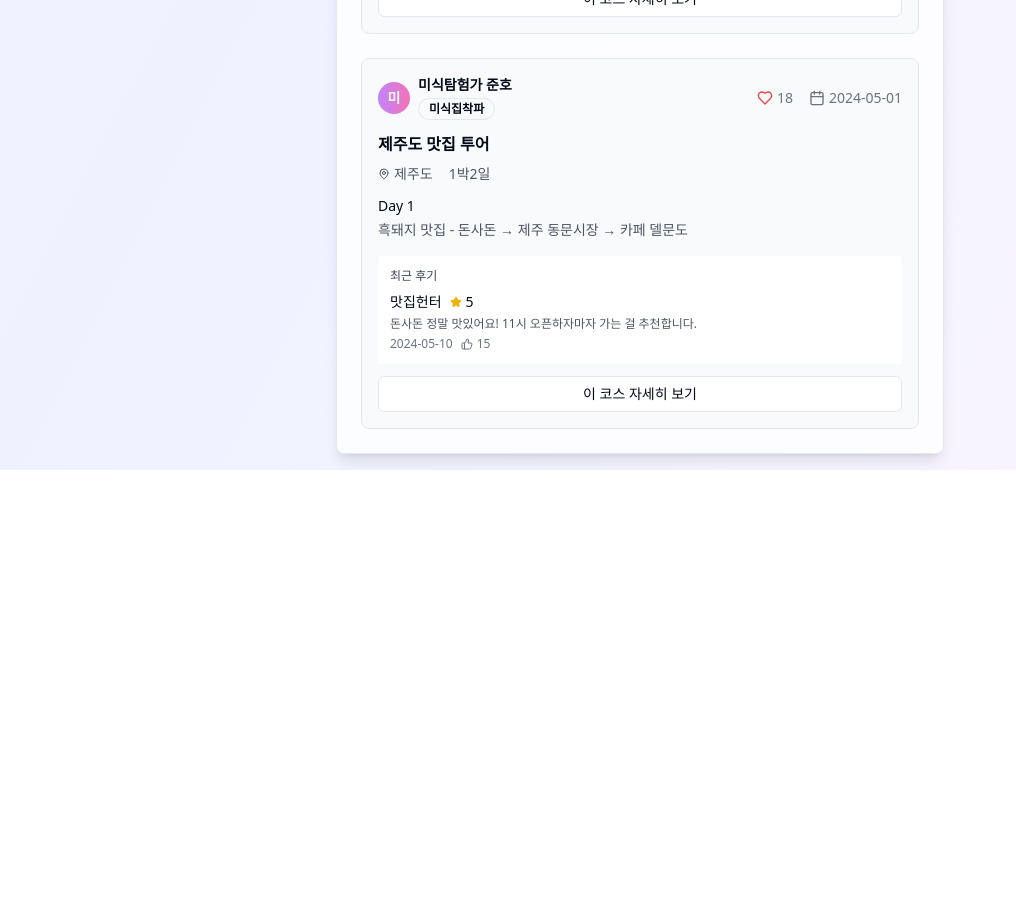
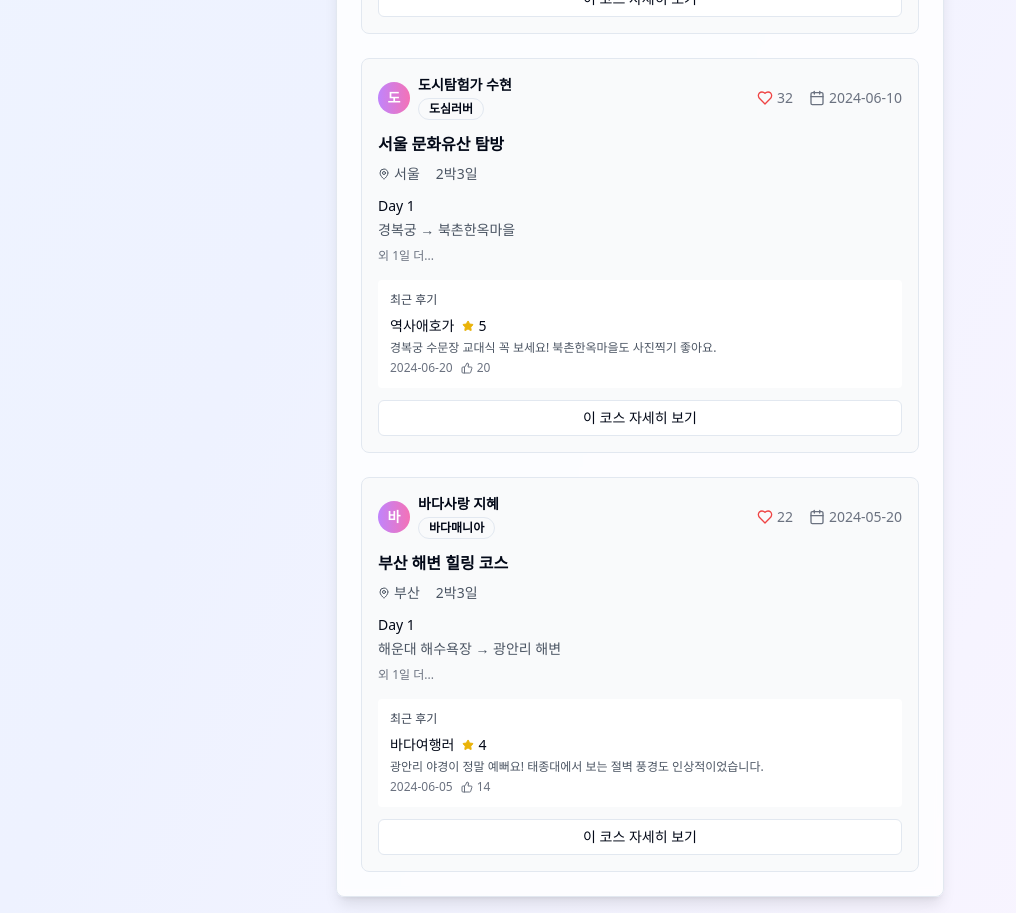
Before and after one commit to AHHYUNJU/joyful-route-creator, a React (Vite) app: page /trip-planner in a window 1280 px wide. Shown: the part 2060-2973 px from the top of the page, without its empty margins (0-1016 px from the left). Before the commit the page ends 2530 px from the top, so only its background shows below. Built offline with nearby package versions, Linux system fonts and the light colour scheme.

Commit message:
feat: Dynamically filter other user trips
Filter the "다른 사람들 코스 둘러보기" section's displayed trips based on the selected location in the trip planner. This ensures that users see relevant trip recommendations based on their chosen destination.

```diff
--- a/src/components/OtherUsersTrips.tsx
+++ b/src/components/OtherUsersTrips.tsx
@@ -5,7 +5,13 @@ import { Button } from "@/components/ui/button";
 import { Heart, Star, ThumbsUp, Calendar, MapPin } from "lucide-react";
 import { mockOtherUserTrips, OtherUserTrip } from "@/data/mockTripData";
 
-const OtherUsersTrips = () => {
+interface OtherUsersTripsProps {
+  selectedLocation?: string;
+  selectedDuration?: string;
+  selectedInterests?: string[];
+}
+
+const OtherUsersTrips = ({ selectedLocation, selectedDuration, selectedInterests }: OtherUsersTripsProps) => {
   const [likedTrips, setLikedTrips] = useState<Set<string>>(new Set());
   const [selectedTrip, setSelectedTrip] = useState<OtherUserTrip | null>(null);
 
@@ -24,6 +30,45 @@ const OtherUsersTrips = () => {
   const viewTripDetails = (trip: OtherUserTrip) => {
     setSelectedTrip(trip);
   };
+
+  // Filter trips based on selected location and duration
+  const getFilteredTrips = () => {
+    let filteredTrips = mockOtherUserTrips;
+
+    // Filter by location if selected
+    if (selectedLocation && selectedLocation.trim()) {
+      filteredTrips = filteredTrips.filter(trip =>
+        trip.tripPlan.location.includes(selectedLocation) ||
+        selectedLocation.includes(trip.tripPlan.location)
+      );
+    }
+
+    // Filter by duration if selected
+    if (selectedDuration) {
+      filteredTrips = filteredTrips.filter(trip =>
+        trip.tripPlan.duration === selectedDuration
+      );
+    }
+
+    // If no trips match the filters, show all trips but prioritize by location
+    if (filteredTrips.length === 0) {
+      filteredTrips = mockOtherUserTrips;
+      if (selectedLocation && selectedLocation.trim()) {
+        // Sort to prioritize trips from the same location
+        filteredTrips = [...filteredTrips].sort((a, b) => {
+          const aMatches = a.tripPlan.location.includes(selectedLocation) || selectedLocation.includes(a.tripPlan.location);
+          const bMatches = b.tripPlan.location.includes(selectedLocation) || selectedLocation.includes(b.tripPlan.location);
+          if (aMatches && !bMatches) return -1;
+          if (!aMatches && bMatches) return 1;
+          return 0;
+        });
+      }
+    }
+
+    return filteredTrips;
+  };
+
+  const filteredTrips = getFilteredTrips();
 
   if (selectedTrip) {
     return (
@@ -119,13 +164,22 @@ const OtherUsersTrips = () => {
         <CardTitle className="flex items-center gap-2">
           <Heart className="w-5 h-5 text-pink-500" />
           다른 사람들 코스 둘러보기
+          {selectedLocation && (
+            <Badge variant="secondary" className="text-xs">
+              {selectedLocation} 중심
+            </Badge>
+          )}
         </CardTitle>
         <CardDescription>
-          비슷한 취향의 여행자들이 만든 코스를 참고해보세요
+          {selectedLocation && selectedDuration
+            ? `${selectedLocation} ${selectedDuration} 여행자들이 만든 코스를 참고해보세요`
+            : "비슷한 취향의 여행자들이 만든 코스를 참고해보세요"
+          }
         </CardDescription>
       </CardHeader>
       <CardContent className="space-y-6">
-        {mockOtherUserTrips.map((userTrip) => (
+        {filteredTrips.length > 0 ? (
+          filteredTrips.map((userTrip) => (
             <div key={userTrip.id} className="border rounded-lg p-4 bg-gray-50">
               <div className="flex items-center justify-between mb-3">
                 <div className="flex items-center gap-2">
@@ -226,7 +280,13 @@ const OtherUsersTrips = () => {
                 이 코스 자세히 보기
               </Button>
             </div>
-        ))}
+          ))
+        ) : (
+          <div className="text-center py-8 text-gray-500">
+            <p>해당 조건에 맞는 추천 코스가 아직 없습니다.</p>
+            <p className="text-sm mt-2">다른 지역이나 기간으로 검색해보세요.</p>
+          </div>
+        )}
       </CardContent>
     </Card>
   );
--- a/src/data/mockTripData.ts
+++ b/src/data/mockTripData.ts
@@ -434,5 +434,161 @@ export const mockOtherUserTrips: OtherUserTrip[] = [
     ],
     likes: 18,
     createdAt: "2024-05-01"
+  },
+  {
+    id: "trip-3",
+    userId: "user-3",
+    userName: "도시탐험가 수현",
+    userType: "도심러버",
+    tripPlan: {
+      title: "서울 문화유산 탐방",
+      duration: "2박3일",
+      location: "서울",
+      interests: ["culture", "food"],
+      days: [
+        {
+          day: 1,
+          spots: [
+            mockTripSpots["서울"][0], // 경복궁
+            mockTripSpots["서울"][3], // 북촌한옥마을
+          ],
+          totalDuration: 270
+        },
+        {
+          day: 2,
+          spots: [
+            mockTripSpots["서울"][1], // 명동
+            mockTripSpots["서울"][5], // 이태원 맛집거리
+          ],
+          totalDuration: 300
+        }
+      ]
+    },
+    reviews: [
+      {
+        id: "review-4",
+        userId: "reviewer-4",
+        userName: "역사애호가",
+        rating: 5,
+        comment: "경복궁 수문장 교대식 꼭 보세요! 북촌한옥마을도 사진찍기 좋아요.",
+        date: "2024-06-20",
+        helpful: 20
+      }
+    ],
+    likes: 32,
+    createdAt: "2024-06-10"
+  },
+  {
+    id: "trip-4",
+    userId: "user-4",
+    userName: "야경사진작가 현우",
+    userType: "사진작가",
+    tripPlan: {
+      title: "서울 야경 투어",
+      duration: "1박2일",
+      location: "서울",
+      interests: ["nightlife", "nature"],
+      days: [
+        {
+          day: 1,
+          spots: [
+            mockTripSpots["서울"][4], // 남산타워
+            mockTripSpots["서울"][2], // 홍대
+          ],
+          totalDuration: 390
+        }
+      ]
+    },
+    reviews: [
+      {
+        id: "review-5",
+        userId: "reviewer-5",
+        userName: "사진매니아",
+        rating: 5,
+        comment: "남산타워에서 본 서울 야경은 정말 장관이에요! 홍대도 밤에 가니 더 활기차더라고요.",
+        date: "2024-05-25",
+        helpful: 18
+      }
+    ],
+    likes: 28,
+    createdAt: "2024-05-15"
+  },
+  {
+    id: "trip-5",
+    userId: "user-5",
+    userName: "바다사랑 지혜",
+    userType: "바다매니아",
+    tripPlan: {
+      title: "부산 해변 힐링 코스",
+      duration: "2박3일",
+      location: "부산",
+      interests: ["nature", "nightlife"],
+      days: [
+        {
+          day: 1,
+          spots: [
+            mockTripSpots["부산"][0], // 해운대 해수욕장
+            mockTripSpots["부산"][1], // 광안리 해변
+          ],
+          totalDuration: 210
+        },
+        {
+          day: 2,
+          spots: [
+            mockTripSpots["부산"][4], // 태종대
+            mockTripSpots["부산"][2], // 자갈치시장
+          ],
+          totalDuration: 330
+        }
+      ]
+    },
+    reviews: [
+      {
+        id: "review-6",
+        userId: "reviewer-6",
+        userName: "바다여행러",
+        rating: 4,
+        comment: "광안리 야경이 정말 예뻐요! 태종대에서 보는 절벽 풍경도 인상적이었습니다.",
+        date: "2024-06-05",
+        helpful: 14
+      }
+    ],
+    likes: 22,
+    createdAt: "2024-05-20"
+  },
+  {
+    id: "trip-6",
+    userId: "user-6",
+    userName: "문화탐방가 은영",
+    userType: "문화애호가",
+    tripPlan: {
+      title: "부산 문화 체험 여행",
+      duration: "1박2일",
+      location: "부산",
+      interests: ["culture", "food"],
+      days: [
+        {
+          day: 1,
+          spots: [
+            mockTripSpots["부산"][3], // 감천문화마을
+            mockTripSpots["부산"][2], // 자갈치시장
+          ],
+          totalDuration: 270
+        }
+      ]
+    },
+    reviews: [
+      {
+        id: "review-7",
+        userId: "reviewer-7",
+        userName: "문화체험러",
+        rating: 5,
+        comment: "감천문화마을 정말 예뻐요! 알록달록한 집들 사이를 걸으며 사진도 많이 찍었어요.",
+        date: "2024-05-30",
+        helpful: 16
+      }
+    ],
+    likes: 25,
+    createdAt: "2024-05-25"
   }
 ];
--- a/src/pages/TripPlanner.tsx
+++ b/src/pages/TripPlanner.tsx
@@ -189,7 +189,11 @@ const TripPlanner = () => {
           )}
 
           {/* 다른 사람들의 코스 */}
-          <OtherUsersTrips />
+          <OtherUsersTrips
+            selectedLocation={location}
+            selectedDuration={duration}
+            selectedInterests={selectedInterests}
+          />
         </div>
       </div>
     </div>
```
Lines whose indentation alone changed are shown as unchanged.
